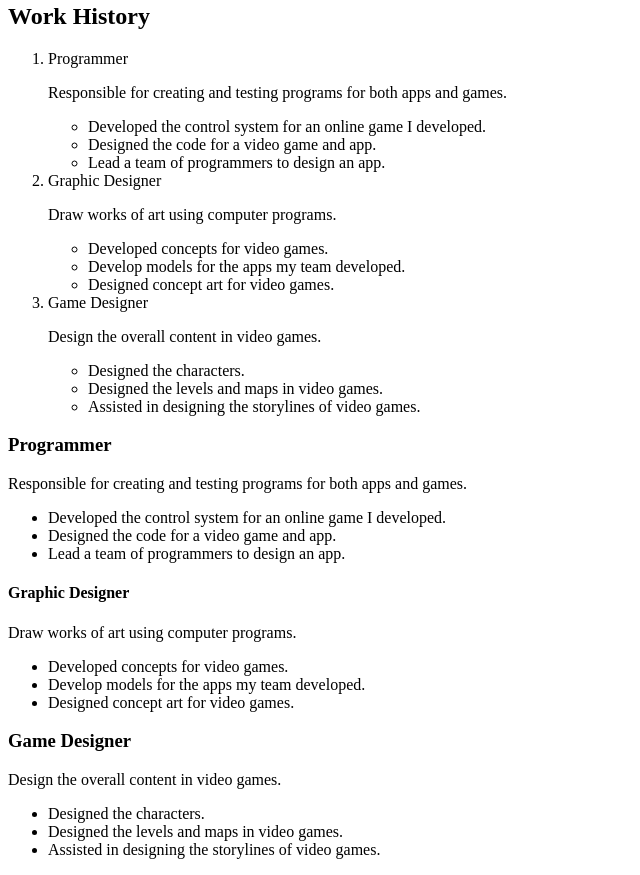
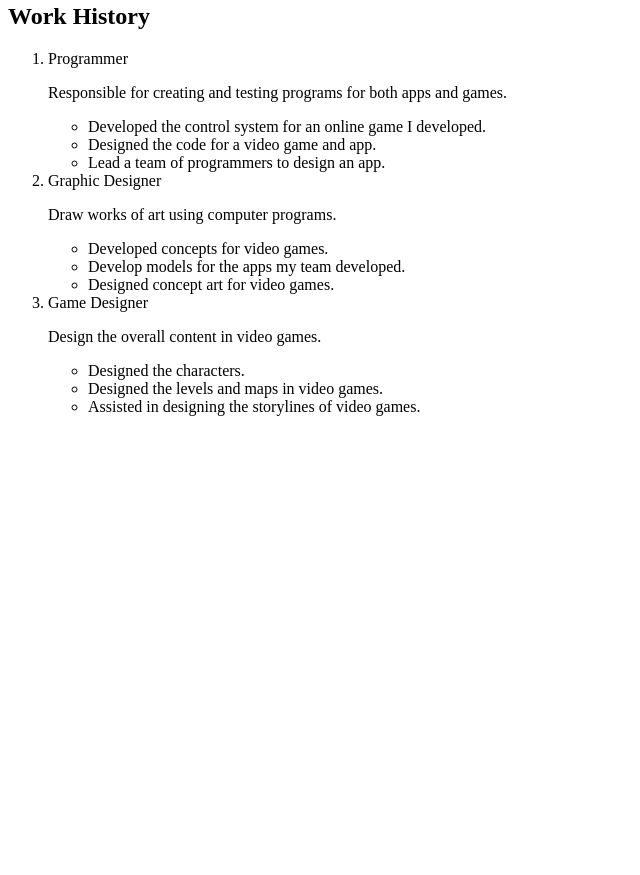
Before and after one commit to gabrielestrell/gabrielestrell.github.io, a plain HTML site: page Assignment_1/index.html in a window 1280 px wide. Shown: the part 454-1329 px from the top of the page, without its empty margins (0-640 px from the left). After the commit the page ends 886 px from the top, so only its background shows below. Drawn offline with Linux system fonts and the light colour scheme.

Commit message:
Update index.html

```diff
--- a/Assignment_1/index.html
+++ b/Assignment_1/index.html
@@ -48,27 +48,6 @@
               <li>Assisted in designing the storylines of video games.</li>
             </ul>
           </ol>
-          <h3>Programmer</h3>
-          <p>Responsible for creating and testing programs for both apps and games.</p>
-          <ul>
-            <li>Developed the control system for an online game I developed.</li>
-            <li>Designed the code for a video game and app.</li>
-            <li>Lead a team of programmers to design an app.</li>
-          </ul>
-          <h4>Graphic Designer</h4>
-          <p>Draw works of art using computer programs.</p>
-          <ul>
-            <li>Developed concepts for video games.</li>
-            <li>Develop models for the apps my team developed.</li>
-            <li>Designed concept art for video games.</li>
-          </ul>
-          <h3>Game Designer</h3>
-          <p>Design the overall content in video games.</p>
-          <ul>
-            <li>Designed the characters.</li>
-            <li>Designed the levels and maps in video games.</li>
-            <li>Assisted in designing the storylines of video games.</li>
-          </ul>
         </div>
       </div>
     </div>
```
